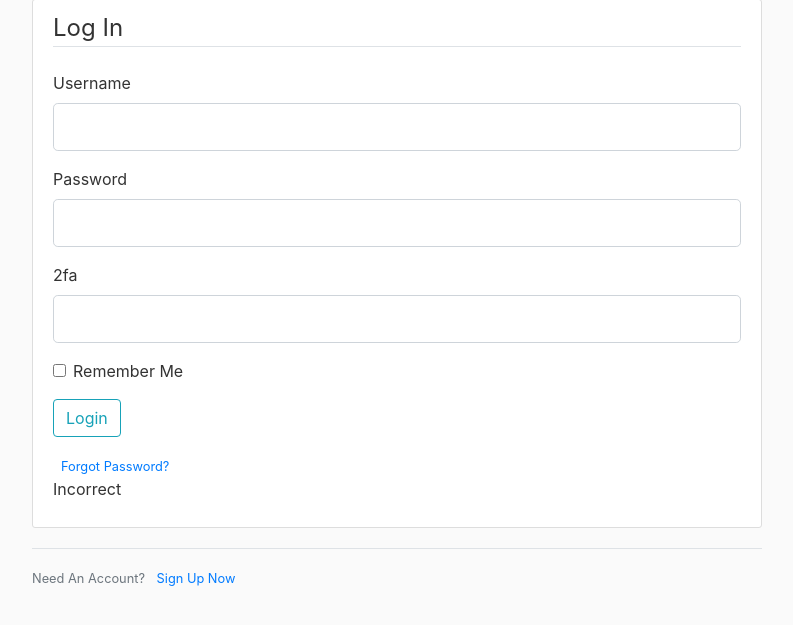
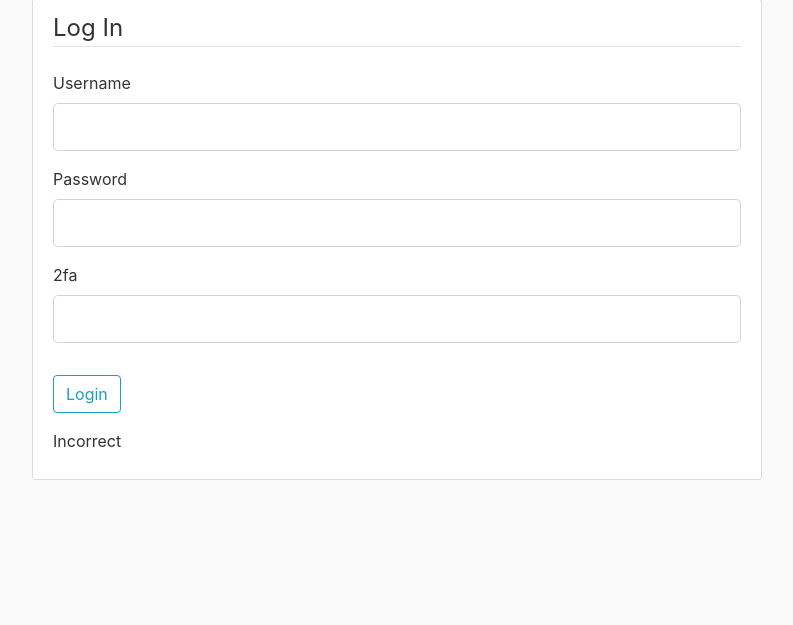
Before and after one commit to mt1836/assignment2, a Flask app: page /login in a window 1280 px wide. Shown: the part 81-706 px from the top of the page, without its empty margins (53-846 px from the left). Run offline with Flask 2, Linux system fonts and the light colour scheme; some libraries are stand-ins or nearby versions.

Commit message:
removed remember me

```diff
--- a/resultsfile.txt
+++ b/resultsfile.txt
@@ -1 +1 @@
-asdf, asd, asd
+carrerr
--- a/spellcheckfile.txt
+++ b/spellcheckfile.txt
@@ -1 +1 @@
-asdf asd asd
+it reminds me of another topic when his carrerr
--- a/templates/login.html
+++ b/templates/login.html
@@ -44,23 +44,11 @@
                         {{ form.phone_number(class="form-control form-control-lg") }}
                     {% endif %}
                 </div>
-                <div class="form-check">
-                    {{ form.remember(class="form-check-input") }}
-                    {{ form.remember.label(class="form-check-label") }}
-                </div>
             </fieldset>
             <div class="form-group">
                 {{ form.submit(class="btn btn-outline-info") }}
             </div>
-            <small class="text-muted ml-2">
-                <a href="#">Forgot Password?</a>
-            </small>
         </form>
         <p id = 'result'>{{result}}</p>
     </div>
-    <div class="border-top pt-3">
-        <small class="text-muted">
-            Need An Account? <a class="ml-2" href="{{ url_for('register') }}">Sign Up Now</a>
-        </small>
-    </div>
 {% endblock content %}
```
Also changed, not shown: hashed.txt (added).
